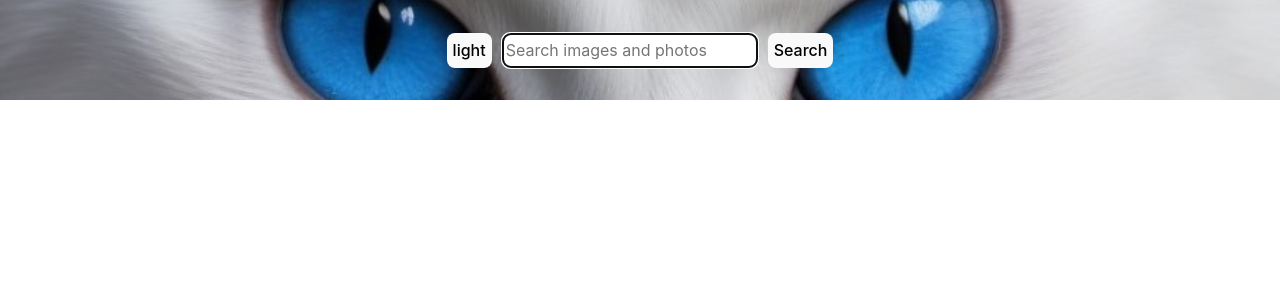
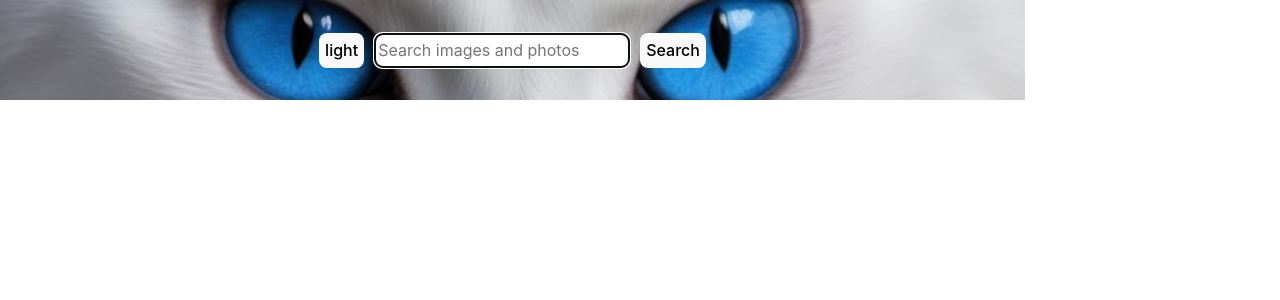
Before and after one commit to Vi-Kovalska/Gallery, a React (Vite) app: page / in a window 1280 px wide. Shown: the top 300 px of the page. Built offline with nearby package versions, Linux system fonts and the light colour scheme.

Commit message:
fix: fixed adaptive styles

```diff
--- a/package.json
+++ b/package.json
@@ -1,5 +1,5 @@
 {
-  "name": "goit-typescript-hw-02",
+  "name": "gallery",
   "private": true,
   "version": "0.0.0",
   "type": "module",
--- a/src/components/App/App.css
+++ b/src/components/App/App.css
@@ -7,9 +7,22 @@
 .light {
     background-color: rgb(226, 226, 226);
     height: 100%;
+    width: 320px;
 }
 
 .dark {
     background-color: #0e0d0d;
     height: 100%;
+    width: 320px;
 }
+@media (min-width: 768px) and (max-width: 1024px) {
+    .dark,
+        .light {
+        min-width: 768px;
+    }
+}
+
+@media (min-width: 1025px) {
+    .dark, .light {
+        min-width: 1025px;
+    }}
--- a/src/components/App/App.tsx
+++ b/src/components/App/App.tsx
@@ -105,7 +105,6 @@ if (page >= totalPages) {
           closeModal();
       }
     }
-
   return (
     <>
        <div className={clsx(theme === 'light' ? 'light' : 'dark')}>
@@ -114,7 +113,7 @@ if (page >= totalPages) {
         {modalIsOpen && dataForModalImg && <ImageModal modalIsOpen={modalIsOpen} closeModal={closeModal} handleBackdrop={handleBackdrop} image={dataForModalImg} />}
      {isLoad && <Loader />}
       {isError && <ErrorMessage errorMess={errorMess} />}
-        {collection.length > 0 && <LoadMoreBTN changePage={changePage} disabled={isLoad}>Load more</LoadMoreBTN>}
+        {collection.length > 0 && !isLoad && <LoadMoreBTN changePage={changePage} disabled={isLoad}>Load more</LoadMoreBTN>}
       </div>
     </>
   )
--- a/src/components/App/App.types.ts
+++ b/src/components/App/App.types.ts
@@ -68,4 +68,5 @@ export type PropsLoadMoreBTN = {
   changePage: ()=> void,
   disabled: boolean,
   children: React.ReactNode,
+  className?: string,
 }
--- a/src/components/ImageGallery/ImageGallery.module.css
+++ b/src/components/ImageGallery/ImageGallery.module.css
@@ -4,4 +4,5 @@
     gap: 10px;
     justify-content: center;
     align-items: center;
+    width: 100%;
 }
--- a/src/index.css
+++ b/src/index.css
@@ -33,8 +33,8 @@ a:hover {
 body {
   padding: 0;
   place-items: center;
-  min-width: 320px;
-  min-height: 100vh;
+  width: auto;
+  height: 100vh;
 }
 
 h1 {
```
Also changed, not shown: 1 other file (tests, documents, lock files or other folders).
